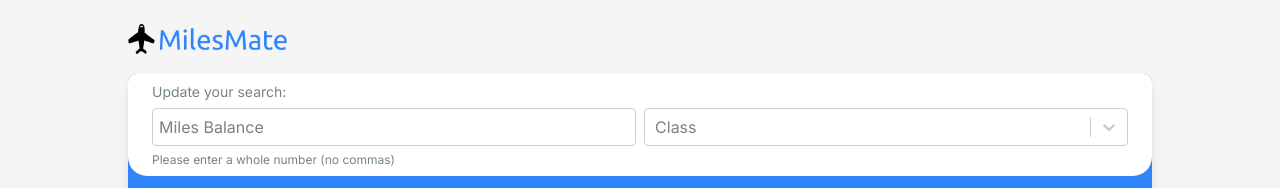
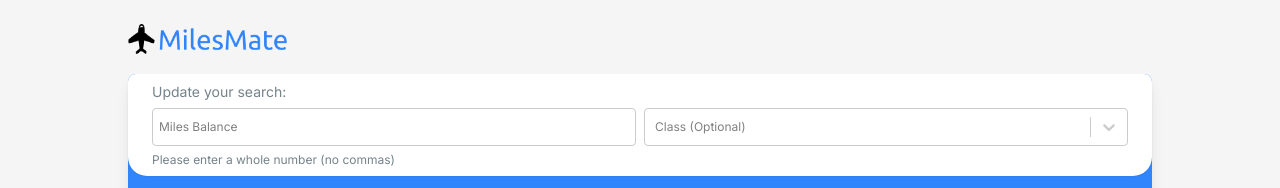
Before and after one commit to msmi1433/milesmuncher, a Next.js app: page /destinations in a window 1280 px wide. Shown: the top 188 px of the page. Built offline with nearby package versions, Linux system fonts and the light colour scheme; no server answers.

Commit message:
fixes no destinations message

```diff
--- a/app/destinations/components/AmendSearchResults.tsx
+++ b/app/destinations/components/AmendSearchResults.tsx
@@ -55,7 +55,7 @@ const AmendSearchResults = ({
         </p>
         <div className="flex justify-evenly gap-2">
           <input
-            className={`w-1/2 bg-white rounded p-1.5 placeholder:text-placeholderText ${
+            className={`text-xs w-1/2 bg-white rounded p-1.5 placeholder:text-placeholderText ${
               !validInput
                 ? "border border-red"
                 : "border border-searchBorder border-solid"
@@ -69,7 +69,7 @@ const AmendSearchResults = ({
             onChange={handleChange}
           />
           <Select
-            className="select capitalize w-1/2 rounded"
+            className="text-xs select capitalize w-1/2 rounded"
             options={dropdownOptions}
             instanceId={"destinations"}
             placeholder={
@@ -77,7 +77,7 @@ const AmendSearchResults = ({
                 ? travelClass === "p_economy"
                   ? "Premium Economy"
                   : travelClass
-                : "Class"
+                : "Class (optional)"
             }
             onChange={(e) => {
               setTravelClass(e?.value);
--- a/app/destinations/components/DestinationCard.tsx
+++ b/app/destinations/components/DestinationCard.tsx
@@ -20,7 +20,7 @@ const DestinationCard = ({
       </section>
     );
 
-  return !isError ? (
+  return !isError && destinations.length ? (
     <ul className="flex flex-wrap justify-center xl:justify-between gap-6 ">
       {destinations.map((destination) => {
         return (
```
